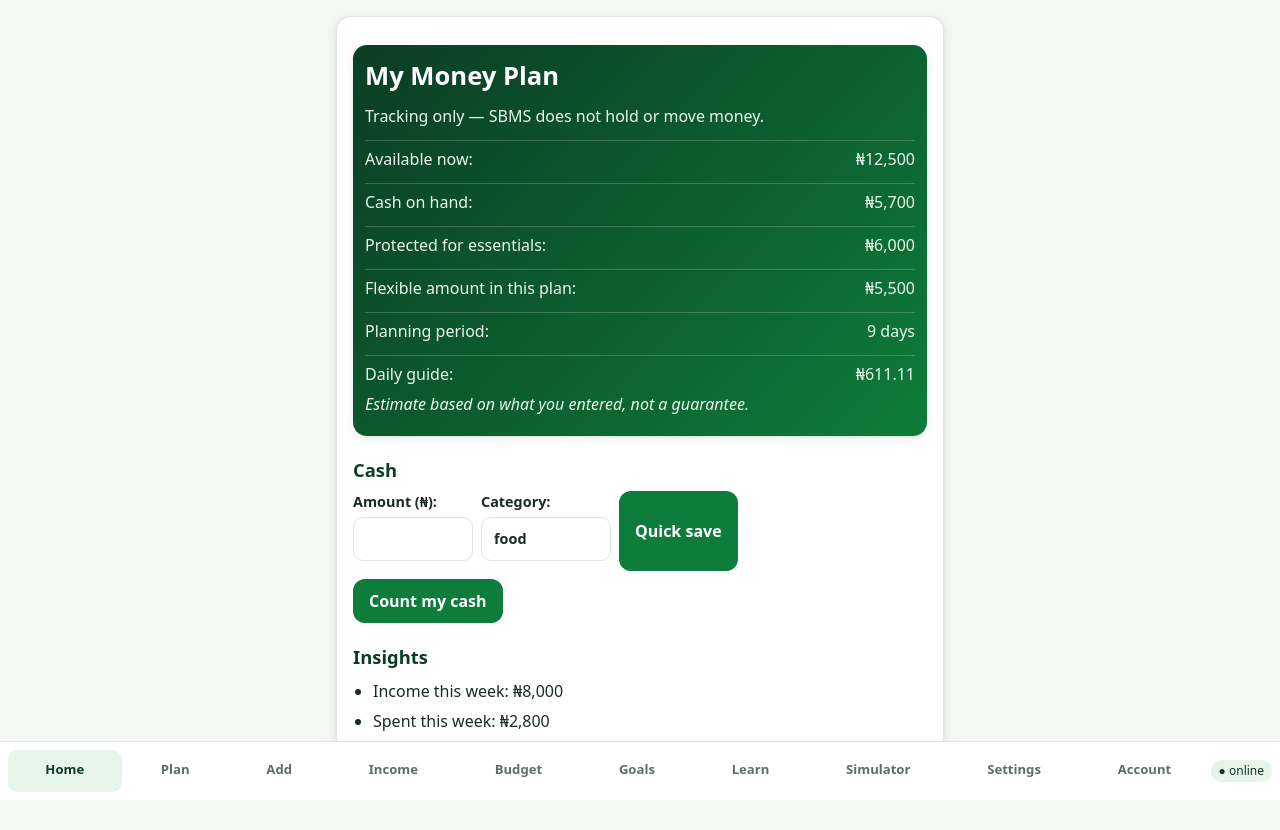
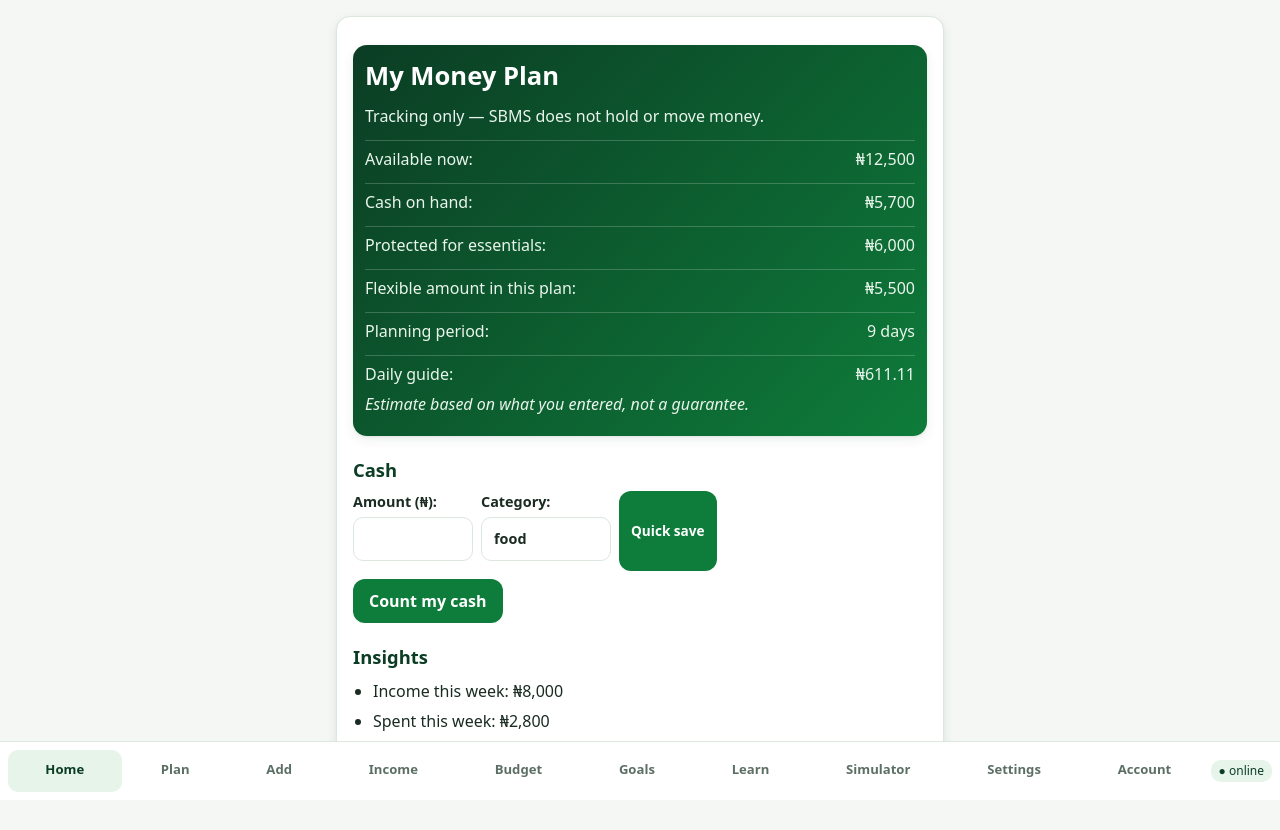
Before and after one commit to promivine-prog/SBMS, a React (Vite) app in the folder app/: page / in a window 1280 px wide. Both pictures are taken after a click on the button "Explore demo". Shown: the top 830 px of the page. Built offline with nearby package versions, Linux system fonts and the light colour scheme.

Commit message:
Compact Quick save button

```diff
--- a/app/src/pages/Home.tsx
+++ b/app/src/pages/Home.tsx
@@ -87,7 +87,7 @@ function QuickCash() {
       <label>{t('add.amount')}: <input type="number" min="0" step="0.01" style={{ width: 120 }} value={amount} onChange={(e) => setAmount(e.target.value)} /></label>
       <label>{t('add.category')}: <input list="sbms-quickcats" style={{ width: 130 }} value={category} onChange={(e) => setCategory(e.target.value)} />
         <datalist id="sbms-quickcats">{DEFAULT_CATEGORIES.map((c) => <option key={c} value={c} />)}</datalist></label>
-      <button onClick={save}>{t('cash.quickSave')}</button>
+      <button className="small" onClick={save}>{t('cash.quickSave')}</button>
       {err && <span role="alert">{err}</span>}
     </div>
   );
```
